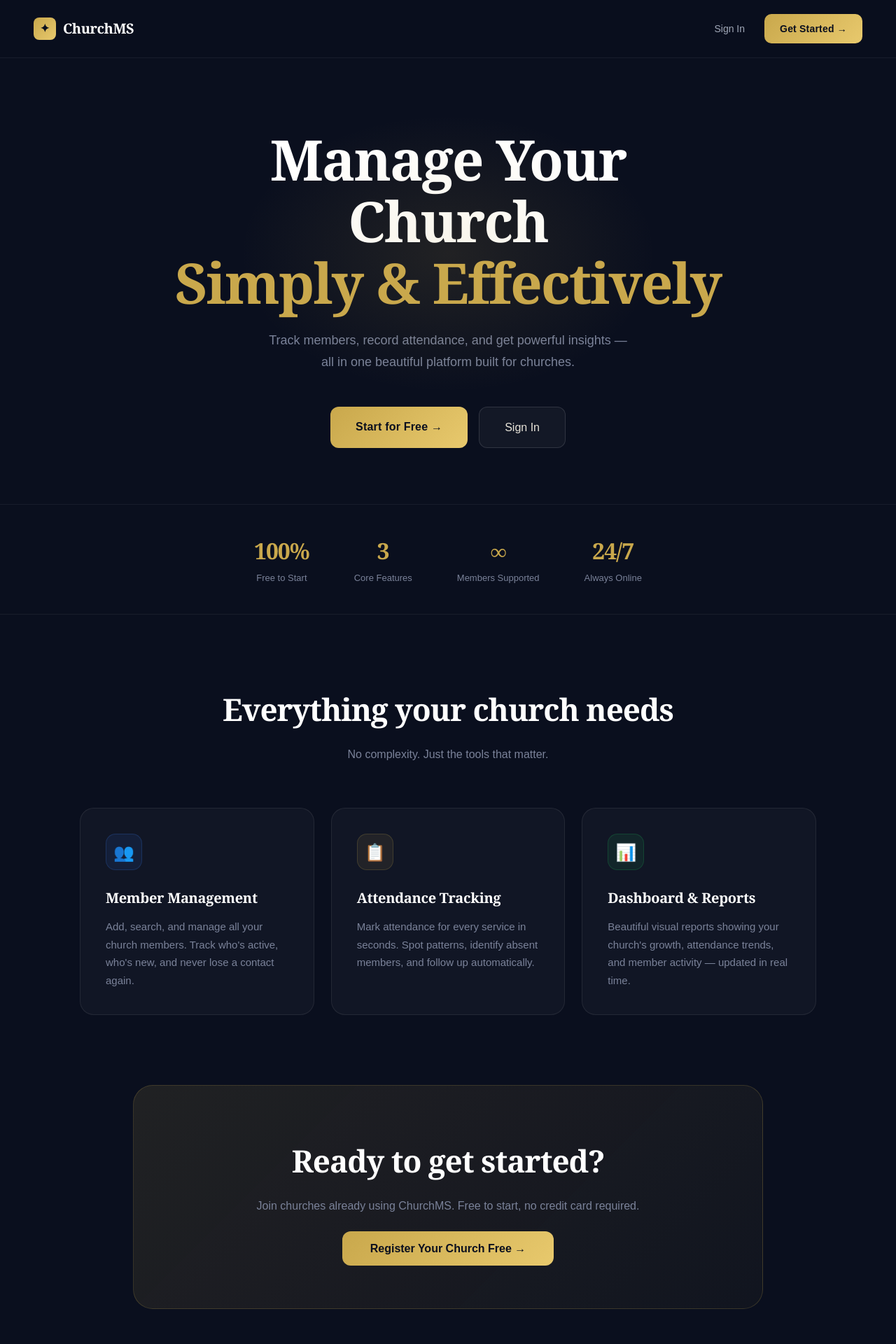
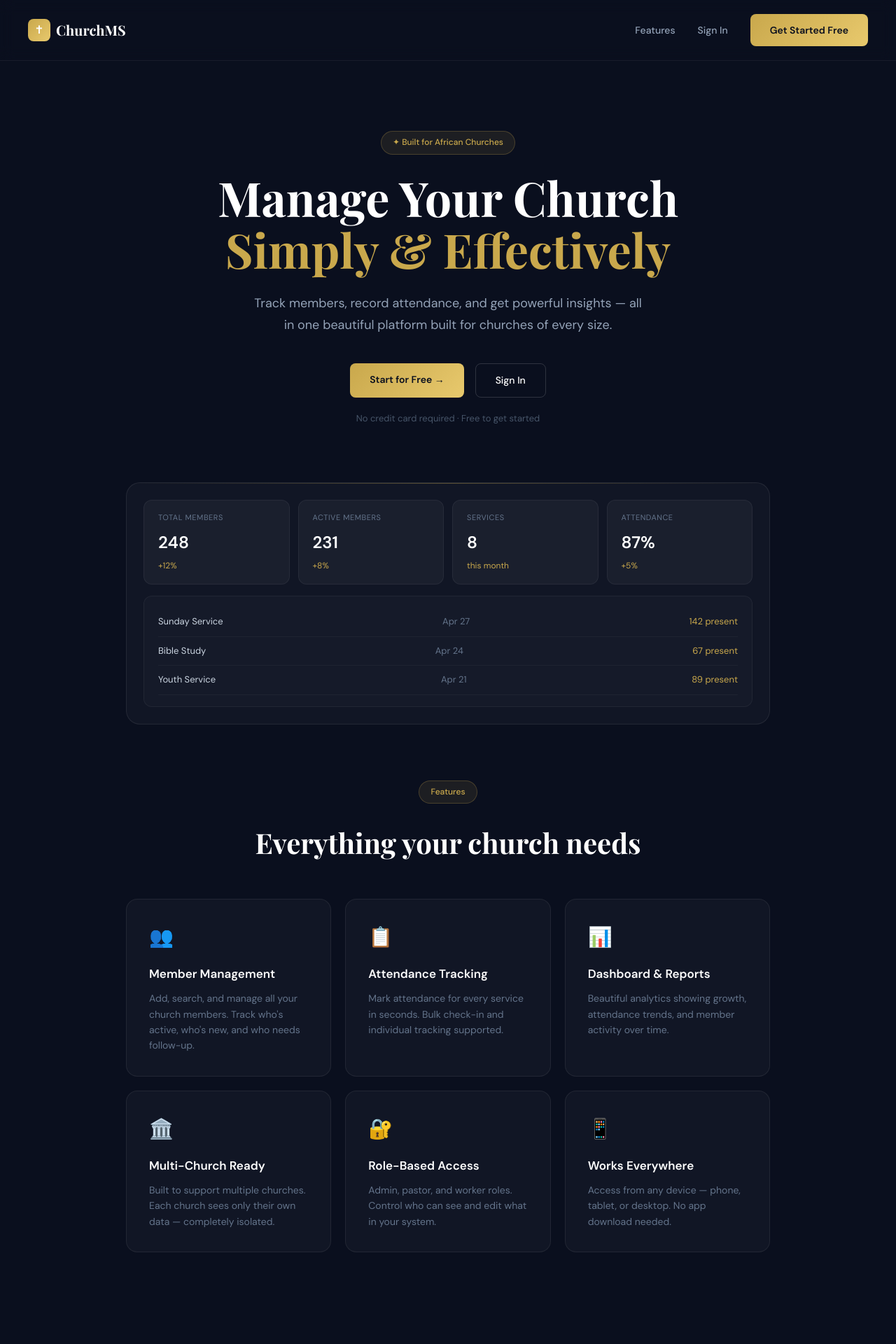
Before and after one commit to Lazarus409/church-ms, a Next.js app in the folder frontend/: page / in a window 1280 px wide. Shown: the top 1920 px of the page at 70% size. Built offline with nearby package versions, Linux system fonts and the light colour scheme.

Commit message:
redesign: professional fonts, light/dark mode, polished UI

```diff
--- a/frontend/app/page.js
+++ b/frontend/app/page.js
@@ -4,86 +4,76 @@ export default function HomePage() {
   return (
     <div
       style={{
-        fontFamily: "'Georgia', serif",
+        fontFamily: "'DM Sans', 'Segoe UI', sans-serif",
         background: "#0a0f1e",
         minHeight: "100vh",
-        color: "#e8e4d9",
+        color: "#fff",
       }}
     >
+      <style>{`
+        @import url('https://fonts.googleapis.com/css2?family=DM+Sans:wght@300;400;500;600&family=Playfair+Display:wght@700&display=swap');
+        * { box-sizing: border-box; margin: 0; padding: 0; }
+        .nav-link { color: #94a3b8; text-decoration: none; font-size: 14px; font-weight: 500; transition: color 0.2s; }
+        .nav-link:hover { color: #fff; }
+        .btn-primary { background: linear-gradient(135deg, #c9a84c, #e8c96d); color: #0a0f1e; padding: 12px 28px; border-radius: 8px; font-weight: 600; font-size: 14px; text-decoration: none; transition: opacity 0.2s, transform 0.2s; display: inline-block; }
+        .btn-primary:hover { opacity: 0.9; transform: translateY(-1px); }
+        .btn-outline { border: 1px solid rgba(255,255,255,0.15); color: #fff; padding: 12px 28px; border-radius: 8px; font-weight: 500; font-size: 14px; text-decoration: none; transition: background 0.2s; display: inline-block; }
+        .btn-outline:hover { background: rgba(255,255,255,0.05); }
+        .feature-card { background: rgba(255,255,255,0.03); border: 1px solid rgba(255,255,255,0.07); border-radius: 16px; padding: 32px; transition: border-color 0.3s, transform 0.3s; }
+        .feature-card:hover { border-color: rgba(201,168,76,0.3); transform: translateY(-4px); }
+        .gold { color: #c9a84c; }
+        .badge { background: rgba(201,168,76,0.1); border: 1px solid rgba(201,168,76,0.25); color: #c9a84c; padding: 6px 16px; border-radius: 100px; font-size: 12px; font-weight: 500; display: inline-block; margin-bottom: 24px; }
+      `}</style>
+
       {/* Navbar */}
       <nav
         style={{
+          padding: "20px 40px",
           display: "flex",
           justifyContent: "space-between",
           alignItems: "center",
-          padding: "20px 48px",
           borderBottom: "1px solid rgba(255,255,255,0.06)",
+          backdropFilter: "blur(10px)",
           position: "sticky",
           top: 0,
           zIndex: 100,
-          background: "rgba(10,15,30,0.85)",
-          backdropFilter: "blur(12px)",
+          background: "rgba(10,15,30,0.8)",
         }}
       >
-        <div style={{ display: "flex", alignItems: "center", gap: "10px" }}>
+        <div style={{ display: "flex", alignItems: "center", gap: 8 }}>
           <div
             style={{
               width: 32,
               height: 32,
-              borderRadius: "8px",
               background: "linear-gradient(135deg, #c9a84c, #e8c96d)",
+              borderRadius: 8,
               display: "flex",
               alignItems: "center",
               justifyContent: "center",
-              fontSize: "16px",
-              fontWeight: "bold",
-              color: "#0a0f1e",
+              fontSize: 16,
             }}
           >
-            ✦
+            ✝
           </div>
           <span
             style={{
-              fontSize: "20px",
-              fontWeight: "700",
-              letterSpacing: "-0.5px",
-              color: "#fff",
+              fontFamily: "'Playfair Display', serif",
+              fontSize: 20,
+              fontWeight: 700,
             }}
           >
             ChurchMS
           </span>
         </div>
-        <div style={{ display: "flex", gap: "12px", alignItems: "center" }}>
-          <Link
-            href="/login"
-            style={{
-              color: "#a0a8b8",
-              textDecoration: "none",
-              fontSize: "14px",
-              fontFamily: "sans-serif",
-              fontWeight: 500,
-              padding: "8px 16px",
-              borderRadius: "8px",
-              transition: "color 0.2s",
-            }}
-          >
+        <div style={{ display: "flex", gap: 32, alignItems: "center" }}>
+          <a href="#features" className="nav-link">
+            Features
+          </a>
+          <Link href="/login" className="nav-link">
             Sign In
           </Link>
-          <Link
-            href="/register"
-            style={{
-              background: "linear-gradient(135deg, #c9a84c, #e8c96d)",
-              color: "#0a0f1e",
-              textDecoration: "none",
-              fontSize: "14px",
-              fontFamily: "sans-serif",
-              fontWeight: "700",
-              padding: "10px 22px",
-              borderRadius: "10px",
-              letterSpacing: "0.2px",
-            }}
-          >
-            Get Started →
+          <Link href="/register" className="btn-primary">
+            Get Started Free
           </Link>
         </div>
       </nav>
@@ -92,245 +82,218 @@ export default function HomePage() {
       <section
         style={{
           textAlign: "center",
-          padding: "100px 24px 80px",
-          position: "relative",
+          padding: "100px 40px 80px",
+          maxWidth: 800,
+          margin: "0 auto",
         }}
       >
-        {/* Background glow */}
-        <div
-          style={{
-            position: "absolute",
-            top: "50%",
-            left: "50%",
-            transform: "translate(-50%, -60%)",
-            width: "600px",
-            height: "400px",
-            background:
-              "radial-gradient(ellipse, rgba(201,168,76,0.12) 0%, transparent 70%)",
-            pointerEvents: "none",
-          }}
-        />
-
+        <div className="badge">✦ Built for African Churches</div>
         <h1
           style={{
-            fontSize: "clamp(40px, 7vw, 80px)",
-            fontFamily: "'Georgia', serif",
-            fontWeight: "700",
+            fontFamily: "'Playfair Display', serif",
+            fontSize: "clamp(40px, 6vw, 68px)",
+            fontWeight: 700,
             lineHeight: 1.1,
-            letterSpacing: "-2px",
-            marginBottom: "24px",
-            color: "#ffffff",
-            maxWidth: "800px",
-            margin: "0 auto 24px",
+            marginBottom: 24,
           }}
         >
           Manage Your Church
           <br />
-          <span style={{ color: "#c9a84c" }}>Simply & Effectively</span>
+          <span className="gold">Simply & Effectively</span>
         </h1>
-
         <p
           style={{
-            fontSize: "18px",
-            color: "#7a8299",
-            maxWidth: "520px",
-            margin: "0 auto 48px",
+            fontSize: 18,
+            color: "#94a3b8",
             lineHeight: 1.7,
-            fontFamily: "sans-serif",
-            fontWeight: 400,
+            maxWidth: 560,
+            margin: "0 auto 40px",
           }}
         >
           Track members, record attendance, and get powerful insights — all in
-          one beautiful platform built for churches.
+          one beautiful platform built for churches of every size.
         </p>
-
         <div
           style={{
             display: "flex",
-            gap: "16px",
+            gap: 16,
             justifyContent: "center",
             flexWrap: "wrap",
           }}
         >
-          <Link
-            href="/register"
-            style={{
-              background: "linear-gradient(135deg, #c9a84c, #e8c96d)",
-              color: "#0a0f1e",
-              textDecoration: "none",
-              fontSize: "16px",
-              fontFamily: "sans-serif",
-              fontWeight: "700",
-              padding: "16px 36px",
-              borderRadius: "12px",
-              letterSpacing: "0.2px",
-            }}
-          >
+          <Link href="/register" className="btn-primary">
             Start for Free →
           </Link>
-          <Link
-            href="/login"
-            style={{
-              border: "1px solid rgba(255,255,255,0.12)",
-              color: "#e8e4d9",
-              textDecoration: "none",
-              fontSize: "16px",
-              fontFamily: "sans-serif",
-              fontWeight: 500,
-              padding: "16px 36px",
-              borderRadius: "12px",
-              background: "rgba(255,255,255,0.04)",
-            }}
-          >
+          <Link href="/login" className="btn-outline">
             Sign In
           </Link>
         </div>
+        <p style={{ marginTop: 20, fontSize: 13, color: "#475569" }}>
+          No credit card required · Free to get started
+        </p>
       </section>
 
-      {/* Stats bar */}
+      {/* Mock Dashboard Preview */}
       <section
+        style={{ maxWidth: 1000, margin: "0 auto 80px", padding: "0 40px" }}
+      >
+        <div
           style={{
-          display: "flex",
-          justifyContent: "center",
-          gap: "64px",
-          padding: "40px 24px",
-          borderTop: "1px solid rgba(255,255,255,0.06)",
-          borderBottom: "1px solid rgba(255,255,255,0.06)",
-          flexWrap: "wrap",
+            background: "rgba(255,255,255,0.03)",
+            border: "1px solid rgba(255,255,255,0.08)",
+            borderRadius: 20,
+            padding: 24,
+            position: "relative",
+            overflow: "hidden",
+          }}
+        >
+          <div
+            style={{
+              position: "absolute",
+              top: 0,
+              left: 0,
+              right: 0,
+              height: 1,
+              background:
+                "linear-gradient(90deg, transparent, rgba(201,168,76,0.4), transparent)",
+            }}
+          />
+          <div
+            style={{
+              display: "grid",
+              gridTemplateColumns: "repeat(4, 1fr)",
+              gap: 12,
+              marginBottom: 16,
             }}
           >
             {[
-          { value: "100%", label: "Free to Start" },
-          { value: "3", label: "Core Features" },
-          { value: "∞", label: "Members Supported" },
-          { value: "24/7", label: "Always Online" },
-        ].map((s) => (
-          <div key={s.label} style={{ textAlign: "center" }}>
+              ["Total Members", "248", "+12%"],
+              ["Active Members", "231", "+8%"],
+              ["Services", "8", "this month"],
+              ["Attendance", "87%", "+5%"],
+            ].map(([label, val, change]) => (
               <div
+                key={label}
                 style={{
-                fontSize: "32px",
-                fontWeight: "700",
-                color: "#c9a84c",
-                letterSpacing: "-1px",
-                fontFamily: "'Georgia', serif",
+                  background: "rgba(255,255,255,0.04)",
+                  border: "1px solid rgba(255,255,255,0.06)",
+                  borderRadius: 12,
+                  padding: "16px 20px",
                 }}
               >
-              {s.value}
+                <p
+                  style={{
+                    fontSize: 11,
+                    color: "#64748b",
+                    marginBottom: 8,
+                    textTransform: "uppercase",
+                    letterSpacing: "0.05em",
+                  }}
+                >
+                  {label}
+                </p>
+                <p style={{ fontSize: 24, fontWeight: 600, marginBottom: 4 }}>
+                  {val}
+                </p>
+                <p style={{ fontSize: 12, color: "#c9a84c" }}>{change}</p>
+              </div>
+            ))}
           </div>
           <div
             style={{
-                fontSize: "13px",
-                color: "#7a8299",
-                fontFamily: "sans-serif",
-                marginTop: "4px",
+              background: "rgba(255,255,255,0.02)",
+              borderRadius: 12,
+              padding: "16px 20px",
+              border: "1px solid rgba(255,255,255,0.05)",
             }}
           >
-              {s.label}
+            {[
+              ["Sunday Service", "Apr 27", "142 present"],
+              ["Bible Study", "Apr 24", "67 present"],
+              ["Youth Service", "Apr 21", "89 present"],
+            ].map(([name, date, count]) => (
+              <div
+                key={name}
+                style={{
+                  display: "flex",
+                  justifyContent: "space-between",
+                  padding: "10px 0",
+                  borderBottom: "1px solid rgba(255,255,255,0.04)",
+                  fontSize: 13,
+                }}
+              >
+                <span style={{ color: "#cbd5e1" }}>{name}</span>
+                <span style={{ color: "#64748b" }}>{date}</span>
+                <span style={{ color: "#c9a84c" }}>{count}</span>
+              </div>
+            ))}
           </div>
         </div>
-        ))}
       </section>
 
       {/* Features */}
       <section
-        style={{ padding: "100px 24px", maxWidth: "1100px", margin: "0 auto" }}
+        id="features"
+        style={{ maxWidth: 1000, margin: "0 auto 80px", padding: "0 40px" }}
       >
-        <div style={{ textAlign: "center", marginBottom: "64px" }}>
+        <div style={{ textAlign: "center", marginBottom: 48 }}>
+          <div className="badge">Features</div>
           <h2
             style={{
-              fontSize: "clamp(28px, 4vw, 44px)",
-              fontWeight: "700",
-              letterSpacing: "-1px",
-              color: "#fff",
-              marginBottom: "16px",
+              fontFamily: "'Playfair Display', serif",
+              fontSize: "clamp(28px, 4vw, 40px)",
+              fontWeight: 700,
             }}
           >
             Everything your church needs
           </h2>
-          <p
-            style={{
-              color: "#7a8299",
-              fontSize: "16px",
-              fontFamily: "sans-serif",
-            }}
-          >
-            No complexity. Just the tools that matter.
-          </p>
         </div>
-
         <div
           style={{
             display: "grid",
-            gridTemplateColumns: "repeat(auto-fit, minmax(300px, 1fr))",
-            gap: "24px",
+            gridTemplateColumns: "repeat(auto-fit, minmax(280px, 1fr))",
+            gap: 20,
           }}
         >
           {[
             {
               icon: "👥",
               title: "Member Management",
-              desc: "Add, search, and manage all your church members. Track who's active, who's new, and never lose a contact again.",
-              color: "#3b82f6",
+              desc: "Add, search, and manage all your church members. Track who's active, who's new, and who needs follow-up.",
             },
             {
               icon: "📋",
               title: "Attendance Tracking",
-              desc: "Mark attendance for every service in seconds. Spot patterns, identify absent members, and follow up automatically.",
-              color: "#c9a84c",
+              desc: "Mark attendance for every service in seconds. Bulk check-in and individual tracking supported.",
             },
             {
               icon: "📊",
               title: "Dashboard & Reports",
-              desc: "Beautiful visual reports showing your church's growth, attendance trends, and member activity — updated in real time.",
-              color: "#22c55e",
+              desc: "Beautiful analytics showing growth, attendance trends, and member activity over time.",
             },
-          ].map((f) => (
-            <div
-              key={f.title}
-              style={{
-                background: "rgba(255,255,255,0.03)",
-                border: "1px solid rgba(255,255,255,0.08)",
-                borderRadius: "20px",
-                padding: "36px",
-                transition: "border-color 0.2s",
-              }}
-            >
-              <div
-                style={{
-                  width: 52,
-                  height: 52,
-                  borderRadius: "14px",
-                  background: `${f.color}18`,
-                  border: `1px solid ${f.color}30`,
-                  display: "flex",
-                  alignItems: "center",
-                  justifyContent: "center",
-                  fontSize: "24px",
-                  marginBottom: "24px",
-                }}
-              >
-                {f.icon}
-              </div>
-              <h3
-                style={{
-                  fontSize: "20px",
-                  fontWeight: "700",
-                  color: "#fff",
-                  marginBottom: "12px",
-                  letterSpacing: "-0.3px",
-                }}
-              >
-                {f.title}
+            {
+              icon: "🏛️",
+              title: "Multi-Church Ready",
+              desc: "Built to support multiple churches. Each church sees only their own data — completely isolated.",
+            },
+            {
+              icon: "🔐",
+              title: "Role-Based Access",
+              desc: "Admin, pastor, and worker roles. Control who can see and edit what in your system.",
+            },
+            {
+              icon: "📱",
+              title: "Works Everywhere",
+              desc: "Access from any device — phone, tablet, or desktop. No app download needed.",
+            },
+          ].map(({ icon, title, desc }) => (
+            <div key={title} className="feature-card">
+              <div style={{ fontSize: 28, marginBottom: 16 }}>{icon}</div>
+              <h3 style={{ fontSize: 17, fontWeight: 600, marginBottom: 10 }}>
+                {title}
               </h3>
-              <p
-                style={{
-                  color: "#7a8299",
-                  fontSize: "15px",
-                  lineHeight: 1.7,
-                  fontFamily: "sans-serif",
-                }}
-              >
-                {f.desc}
+              <p style={{ fontSize: 14, color: "#64748b", lineHeight: 1.6 }}>
+                {desc}
               </p>
             </div>
           ))}
@@ -338,54 +301,24 @@ export default function HomePage() {
       </section>
 
       {/* CTA */}
-      <section
-        style={{
-          margin: "0 24px 80px",
-          maxWidth: "900px",
-          marginLeft: "auto",
-          marginRight: "auto",
-          background:
-            "linear-gradient(135deg, rgba(201,168,76,0.12), rgba(201,168,76,0.04))",
-          border: "1px solid rgba(201,168,76,0.2)",
-          borderRadius: "28px",
-          padding: "72px 48px",
-          textAlign: "center",
-        }}
-      >
+      <section style={{ textAlign: "center", padding: "60px 40px 80px" }}>
         <h2
           style={{
+            fontFamily: "'Playfair Display', serif",
             fontSize: "clamp(28px, 4vw, 44px)",
-            fontWeight: "700",
-            letterSpacing: "-1px",
-            color: "#fff",
-            marginBottom: "16px",
+            fontWeight: 700,
+            marginBottom: 16,
           }}
         >
           Ready to get started?
         </h2>
-        <p
-          style={{
-            color: "#7a8299",
-            fontSize: "16px",
-            fontFamily: "sans-serif",
-            marginBottom: "36px",
-          }}
-        >
-          Join churches already using ChurchMS. Free to start, no credit card
-          required.
+        <p style={{ color: "#64748b", fontSize: 16, marginBottom: 32 }}>
+          Register your church in under 2 minutes. Free forever to start.
         </p>
         <Link
           href="/register"
-          style={{
-            background: "linear-gradient(135deg, #c9a84c, #e8c96d)",
-            color: "#0a0f1e",
-            textDecoration: "none",
-            fontSize: "16px",
-            fontFamily: "sans-serif",
-            fontWeight: "700",
-            padding: "16px 40px",
-            borderRadius: "12px",
-          }}
+          className="btn-primary"
+          style={{ fontSize: 16, padding: "14px 36px" }}
         >
           Register Your Church Free →
         </Link>
@@ -395,50 +328,39 @@ export default function HomePage() {
       <footer
         style={{
           borderTop: "1px solid rgba(255,255,255,0.06)",
-          padding: "32px 48px",
+          padding: "24px 40px",
           display: "flex",
           justifyContent: "space-between",
           alignItems: "center",
-          flexWrap: "wrap",
-          gap: "16px",
         }}
       >
-        <div style={{ display: "flex", alignItems: "center", gap: "8px" }}>
-          <div
+        <span
           style={{
-              width: 24,
-              height: 24,
-              borderRadius: "6px",
-              background: "linear-gradient(135deg, #c9a84c, #e8c96d)",
-              display: "flex",
-              alignItems: "center",
-              justifyContent: "center",
-              fontSize: "12px",
-              color: "#0a0f1e",
-              fontWeight: "bold",
+            fontFamily: "'Playfair Display', serif",
+            color: "#c9a84c",
+            fontSize: 16,
+            fontWeight: 700,
           }}
         >
-            ✦
+          ChurchMS
+        </span>
+        <span style={{ color: "#334155", fontSize: 13 }}>
+          © 2026 ChurchMS. Built for churches everywhere.
+        </span>
+        <div style={{ display: "flex", gap: 20 }}>
+          <Link
+            href="/login"
+            style={{ color: "#475569", fontSize: 13, textDecoration: "none" }}
+          >
+            Sign In
+          </Link>
+          <Link
+            href="/register"
+            style={{ color: "#475569", fontSize: 13, textDecoration: "none" }}
+          >
+            Register
+          </Link>
         </div>
-          <span
-            style={{
-              color: "#7a8299",
-              fontSize: "14px",
-              fontFamily: "sans-serif",
-            }}
-          >
-            © 2026 ChurchMS
-          </span>
-        </div>
-        <span
-          style={{
-            color: "#4a5568",
-            fontSize: "13px",
-            fontFamily: "sans-serif",
-          }}
-        >
-          Built for churches everywhere.
-        </span>
       </footer>
     </div>
   );
```
Lines whose indentation alone changed are shown as unchanged.
